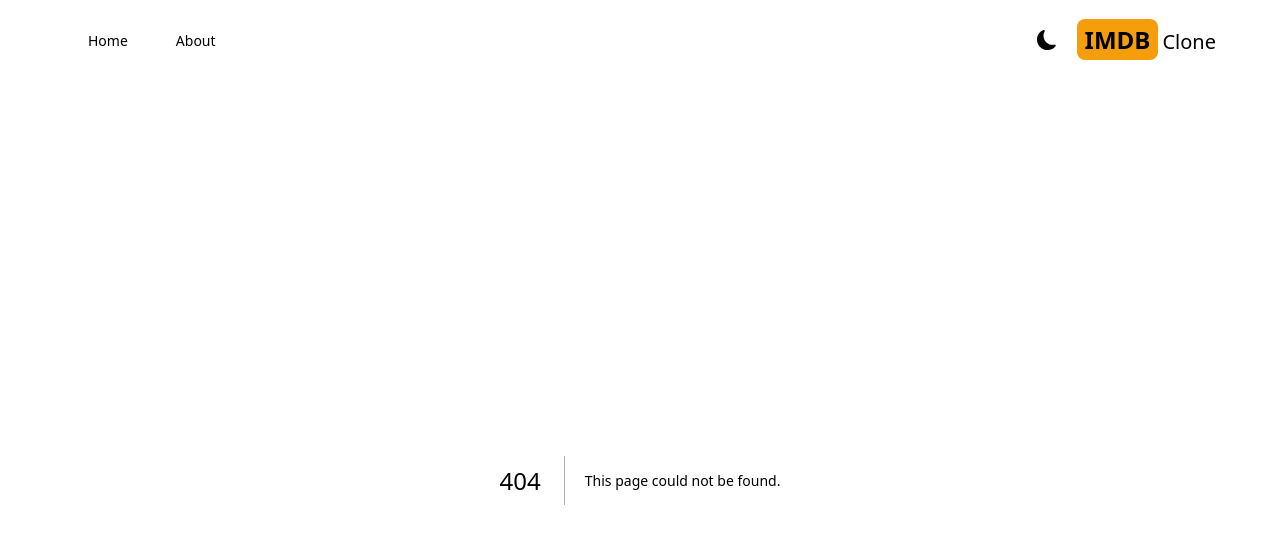
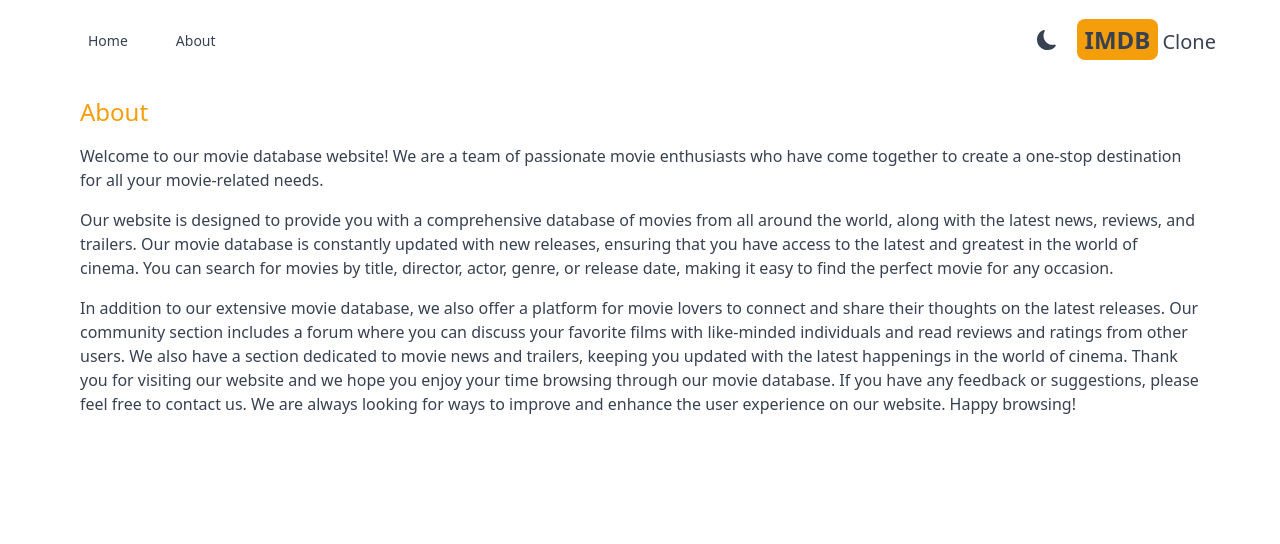
Before and after one commit to unknowncodder/movieApp, a Next.js app: page /about in a window 1280 px wide. Before the commit this address had no page. Shown: the top 544 px of the page. Built offline with nearby package versions, Linux system fonts and the light colour scheme.

Commit message:
Adding About page

```diff
--- /dev/null
+++ b/src/app/about/page.tsx
@@ -0,0 +1,42 @@
+import React from "react";
+
+type Props = {};
+
+const page = (props: Props) => {
+  return (
+    <div className="max-w-6xl m-auto space-y-4 p-4">
+      <h1 className="text-2xl font-medium text-amber-500">About</h1>
+      <p>
+        Welcome to our movie database website! We are a team of passionate movie
+        enthusiasts who have come together to create a one-stop destination for
+        all your movie-related needs.
+      </p>
+
+      <p>
+        Our website is designed to provide you with a comprehensive database of
+        movies from all around the world, along with the latest news, reviews,
+        and trailers. Our movie database is constantly updated with new
+        releases, ensuring that you have access to the latest and greatest in
+        the world of cinema. You can search for movies by title, director,
+        actor, genre, or release date, making it easy to find the perfect movie
+        for any occasion.
+      </p>
+
+      <p>
+        In addition to our extensive movie database, we also offer a platform
+        for movie lovers to connect and share their thoughts on the latest
+        releases. Our community section includes a forum where you can discuss
+        your favorite films with like-minded individuals and read reviews and
+        ratings from other users. We also have a section dedicated to movie news
+        and trailers, keeping you updated with the latest happenings in the
+        world of cinema. Thank you for visiting our website and we hope you
+        enjoy your time browsing through our movie database. If you have any
+        feedback or suggestions, please feel free to contact us. We are always
+        looking for ways to improve and enhance the user experience on our
+        website. Happy browsing!
+      </p>
+    </div>
+  );
+};
+
+export default page;
--- a/src/components/Provider.tsx
+++ b/src/components/Provider.tsx
@@ -9,7 +9,9 @@
 const Provider = ({ children }: Props) => {
   return (
     <ThemeProvider enableSystem={true} attribute="class">
-      {children}
+      <div className="dark:bg-gray-700 dark:text-gray-200 text-gray-700 transition-colors duration-300 min-h-screen">
+        {children}
+      </div>
     </ThemeProvider>
   );
 };
```
